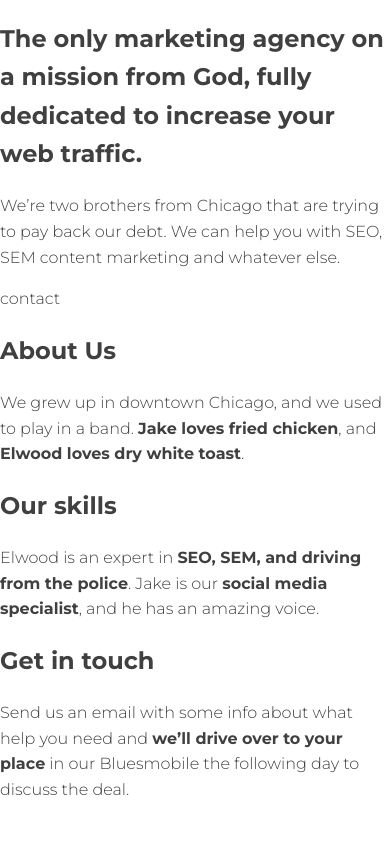
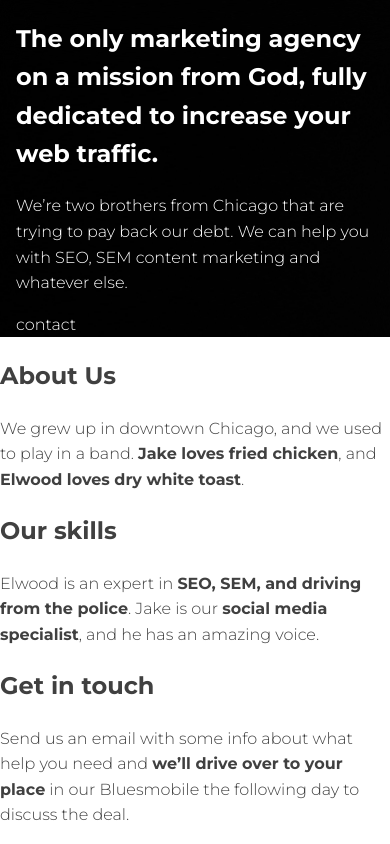
Before and after one commit to xaviguasch/trwdb-s6-tittnl-jake-and-elwood-landing-page, a plain HTML site: page index.html in a window 390 px wide. Shown: the top 844 px of the page. Drawn offline with Linux system fonts and the light colour scheme.

Commit message:
setted up the grid for small screens

```diff
--- a/style.css
+++ b/style.css
@@ -14,6 +14,21 @@ h1,
 h2,
 strong {
   font-weight: 700;
+}
+
+/* ==================
+    hero area
+===================== */
+
+.hero {
+  display: grid;
+  grid-template-columns: minmax(1em, 1fr) minmax(0px, 500px) minmax(1em, 1fr);
+  background-image: url(./img/hero-bg.jpg);
+  color: #fff;
+}
+
+.hero > * {
+  grid-column: 2 / -2;
 }
 
 /* main {
```
